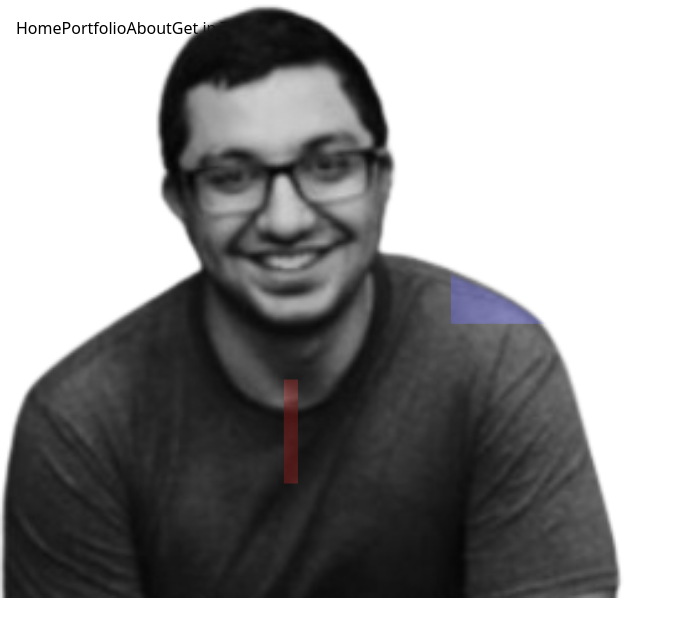
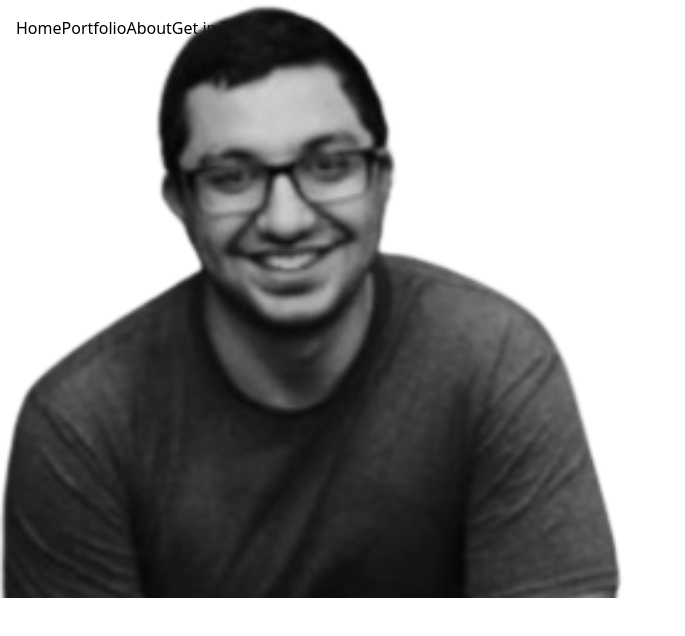
Before and after one commit to primissus/resume-next-v1, a Next.js app: page /en in a window 1280 px wide. Shown: the top 636 px of the page, without its empty margins (0-685 px from the left). Built offline with nearby package versions, Linux system fonts and the light colour scheme.

Commit message:
Glitch first version

```diff
--- a/app/[locale]/page.tsx
+++ b/app/[locale]/page.tsx
@@ -17,8 +17,6 @@ function Header() {
 }
 
 export default function Home() {
-    console.log('ImgProfile', ImgProfile);
-
     return (
         <div>
             <Header />
--- a/components/GlitchImg/index.tsx
+++ b/components/GlitchImg/index.tsx
@@ -9,7 +9,7 @@ const GlitchImg = ({ src, className }: any) => {
 
     return (
         <div className={styles.imgContainer}>
-            <Image className={clsx(className, 'grayscale')} src={src} alt="" />
+            <Image className={clsx(className, styles.originalImg, 'grayscale')} src={src} alt="" />
             <TintedImg color="red" className={clsx(className, styles.filterImg)} src={src} alt="" />
             <TintedImg color="blue" className={clsx(className, styles.filterImg)} src={src} alt="" />
         </div>
--- a/components/GlitchImg/styles.module.scss
+++ b/components/GlitchImg/styles.module.scss
@@ -8,6 +8,13 @@
     left: 0;
 }
 
+img.originalImg {
+    left: 0;
+    top: 0;
+
+    animation: svg-glitch-move-effect 5s infinite linear alternate-reverse;
+}
+
 img.filterImg {
      clip-path: inset(100% 100% 100% 100%);
 }
@@ -15,33 +22,60 @@ img.filterImg {
 .imgContainer img.filterImg:nth-of-type(2) {
     top: -8px;
     left: -8px;
-    animation: svg-glitch-effect-1 2s infinite linear alternate-reverse;
-    animation-delay: 3s;
+    animation: svg-glitch-effect-1 5s infinite linear alternate-reverse;
 }
 
 .imgContainer img.filterImg:nth-of-type(3) {
     top: 8px;
     left: 8px;
-    animation: svg-glitch-effect-2 2s infinite linear alternate-reverse;
-    animation-delay: 3s;
+    animation: svg-glitch-effect-2 5s infinite linear alternate-reverse;
 }
 
-$steps: 30;
+$steps: 33;
+$initPercent: 40;
+$percentOffset: 20;
 
 @keyframes svg-glitch-effect-1{
+    #{$initPercent - 1}%{
+     clip-path: inset(100% 100% 100% 100%);
+    }
     @for $i from 0 through $steps{
-        #{percentage($i*(1/$steps))}{
-            //clip: rect(random(75) + px, 270px, random(75) + px, 0);
-            clip-path: inset(percentage(random(90) / 100) percentage(random(90) / 100) percentage(random(90) / 100) percentage(random(90) / 100));
+        #{percentage(($initPercent + $i / $steps * $percentOffset) / 100)}{
+            clip-path: inset(percentage(random(80) / 100) percentage(random(80) / 100) percentage(random(80) / 100) percentage(random(80) / 100));
         }
+    }
+    #{$initPercent + $percentOffset + 1}%{
+     clip-path: inset(100% 100% 100% 100%);
     }
 }
 
 @keyframes svg-glitch-effect-2{
+    #{$initPercent - 1}%{
+     clip-path: inset(100% 100% 100% 100%);
+    }
     @for $i from 0 through $steps{
-        #{percentage($i*(1/$steps))}{
-            //clip: rect(random(75) + px, 270px, random(75) + px, 0);
-            clip-path: inset(percentage(random(90) / 100) percentage(random(90) / 100) percentage(random(90) / 100) percentage(random(90) / 100));
+        #{percentage(($initPercent + $i / $steps * $percentOffset) / 100)}{
+            clip-path: inset(percentage(random(80) / 100) percentage(random(80) / 100) percentage(random(80) / 100) percentage(random(80) / 100));
         }
     }
+    #{$initPercent + $percentOffset + 1}%{
+     clip-path: inset(100% 100% 100% 100%);
+    }
 }
+
+@keyframes svg-glitch-move-effect{
+    #{$initPercent - 1}%{
+        left: 0;
+        top: 0;
+    }
+    @for $i from 0 through $steps{
+        #{percentage(($initPercent + $i / $steps * $percentOffset) / 100)}{
+            left: random(8) - 4 + px;
+            top: random(8) - 4 + px;
+        }
+    }
+    #{$initPercent + $percentOffset + 1}%{
+        left: 0;
+        top: 0;
+    }
+}
```
